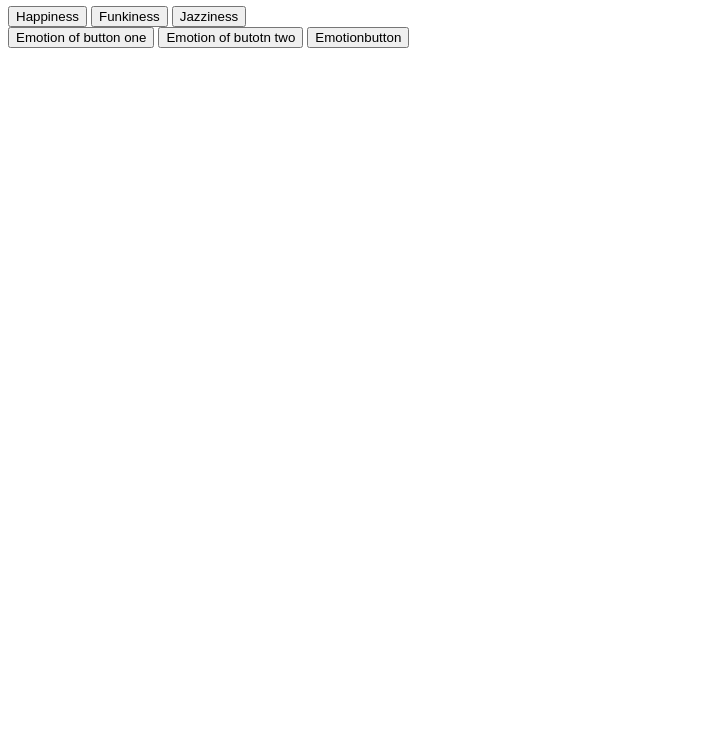
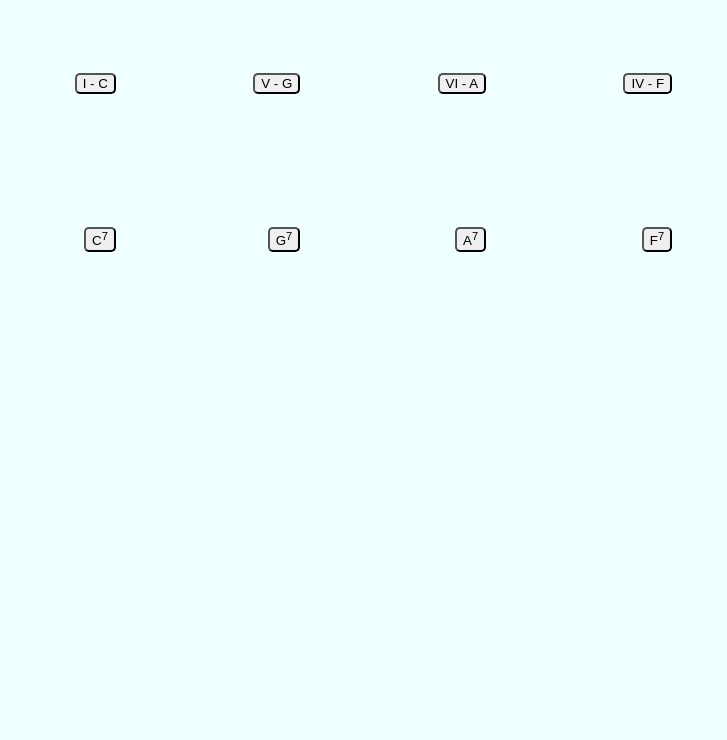
Before and after one commit to armaanshah96/musichacks, a plain HTML site: page chords.html in a window 1280 px wide. Shown: the part 60-800 px from the top of the page, without its empty margins (0-727 px from the left). Drawn offline with Linux system fonts and the light colour scheme; files that its build step writes are made by us from their sources.

Commit message:
js file creation, page 3 html and css created

```diff
--- a/chords.html
+++ b/chords.html
@@ -1,34 +1,51 @@
 <html>
     <head>
-        <link href = "../CSS/app.css" rel = "stylesheet">
+        <link href = "../musichacks/page3.css" rel = "stylesheet">
         <title>Emotive Chords</title>
     </head>
 
     <body>
         <h1>Customize your chord progression!</h1>
-        <div id="row1">
+        <div id="button_layout">
+            <div id="column1">
                 <button type="button">
-                Happiness
+                    I - C
                 </button>
+                <br>
                 <button type="button">
-                Funkiness
+                    C<sup>7</sup>
                 </button>
+            </div>
+
+            <div id="column2">
                 <button type="button">
-                Jazziness
+                    V - G
                 </button>
+                <br>
+                <button type="button">
+                    G<sup>7</sup>
+                </button>
+            </div>
 
+            <div id="column3">
+                <button type="button">
+                    VI - A
+                </button>
+                <br>
+                <button type="button">
+                    A<sup>7</sup>
+                </button>
+            </div>
 
+            <div id="column4">
+                <button type="button">
+                    IV - F
+                </button>
+                <br>
+                <button type="button">
+                    F<sup>7</sup>
+                </button>
             </div>
-        <div id="row2">
-            <button type="button">
-                Emotion of button one
-            </button>
-            <button type="button">
-                Emotion of butotn two
-            </button>
-            <button type="button">
-                Emotionbutton
-            </button>
         </div>
     </body>
 </html>
--- /dev/null
+++ b/page3.css
@@ -0,0 +1,38 @@
+body {
+    background-color:azure;
+}
+
+button {
+    margin: 5em;
+    position:relative;
+    float: right;
+    border-radius: 5px;
+
+}
+
+#column1 {
+    display:inline-block;
+    margin:auto;
+}
+
+#column2 {
+    display: inline-block;
+    margin:auto;
+
+}
+
+#column3 {
+    display: inline-block;
+    margin:auto;
+
+}
+
+#column4 {
+    display: inline-block;
+    margin:auto;
+
+}
+
+#button_layout {
+
+}
```
Also changed, not shown: app.js (added). Lines whose indentation alone changed are shown as unchanged.
